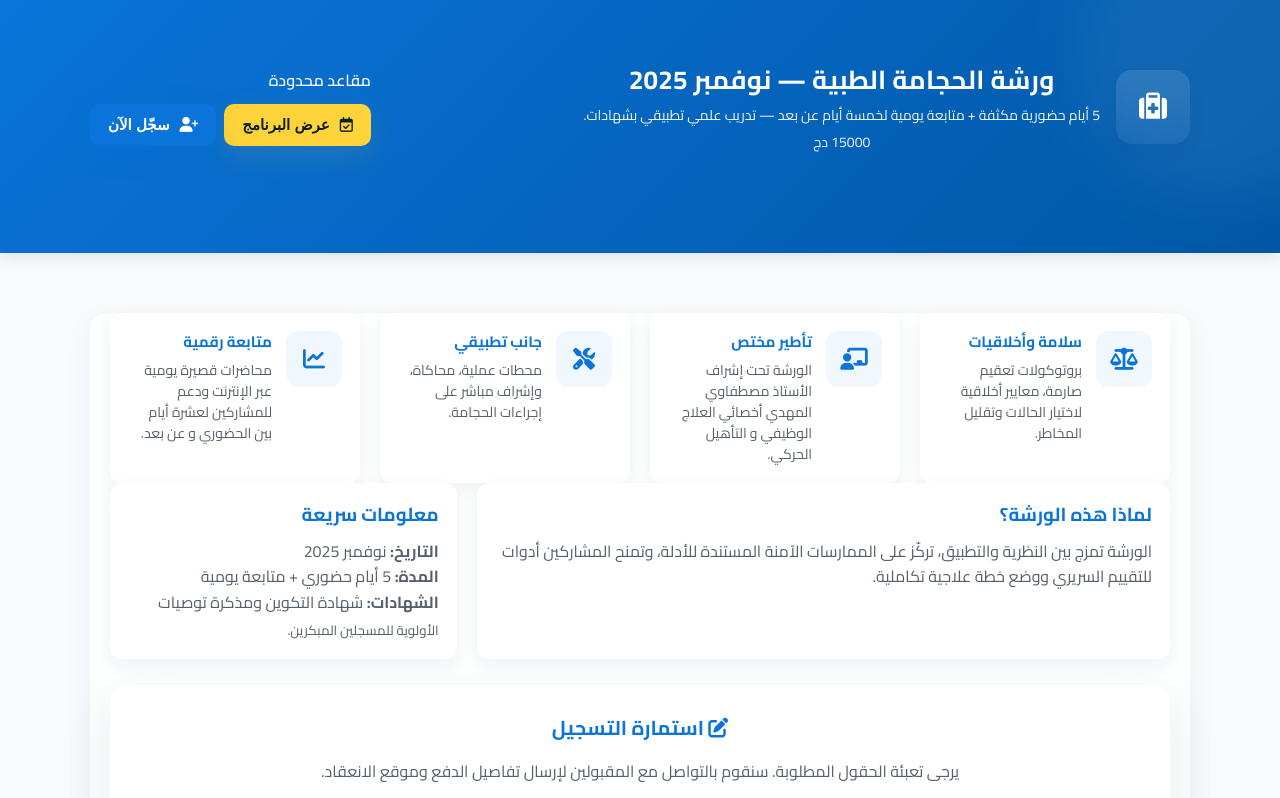
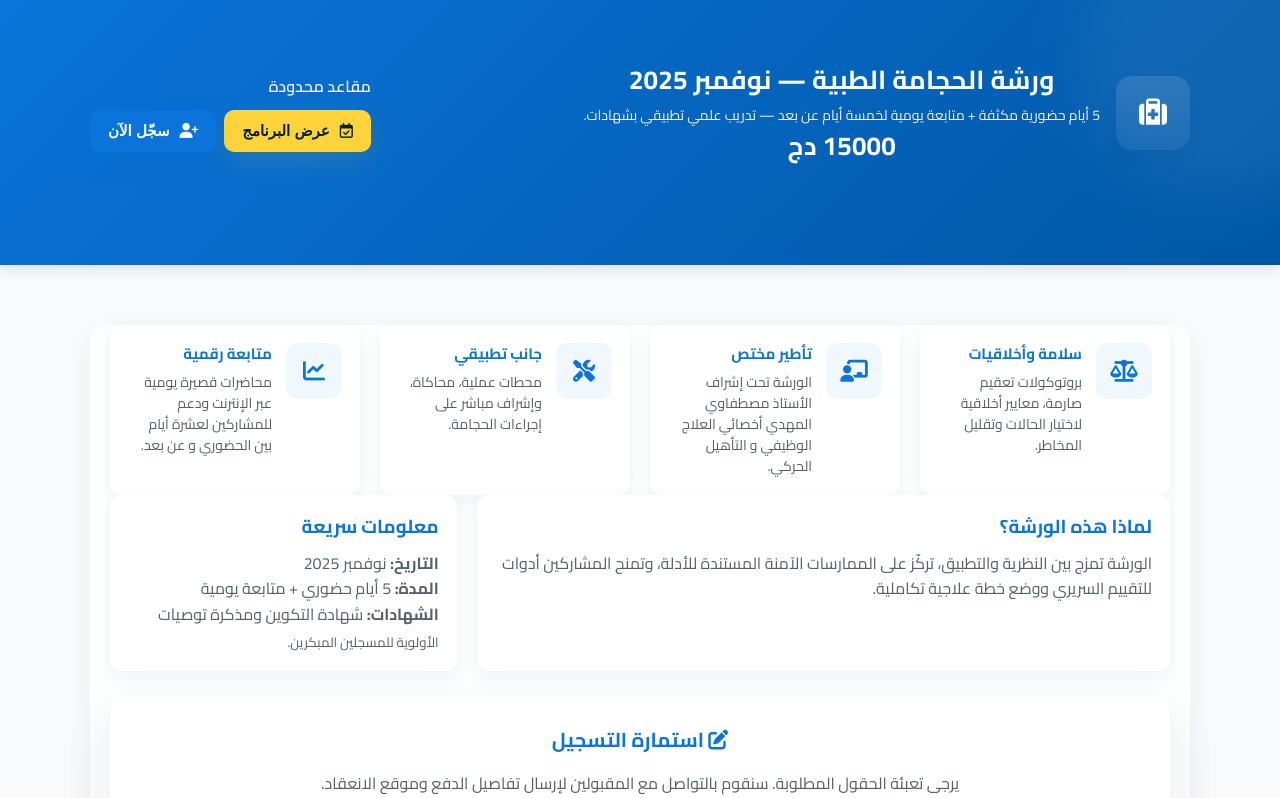
Before and after one commit to mahdodi82/formation.hijjama, a plain HTML site: page index.html in a window 1280 px wide. Shown: the top 798 px of the page. Drawn offline with Linux system fonts and the light colour scheme.

```diff
--- a/index.html
+++ b/index.html
@@ -207,7 +207,7 @@
         <div>
           <h1>ورشة الحجامة الطبية — نوفمبر 2025</h1>
           <p>5 أيام حضورية مكثفة + متابعة يومية لخمسة أيام عن بعد — تدريب علمي تطبيقي بشهادات.</p>
-                    <p>15000 دج</p>
+                    <h1>15000 دج</h1>
 
         </div>
       </div>
```
